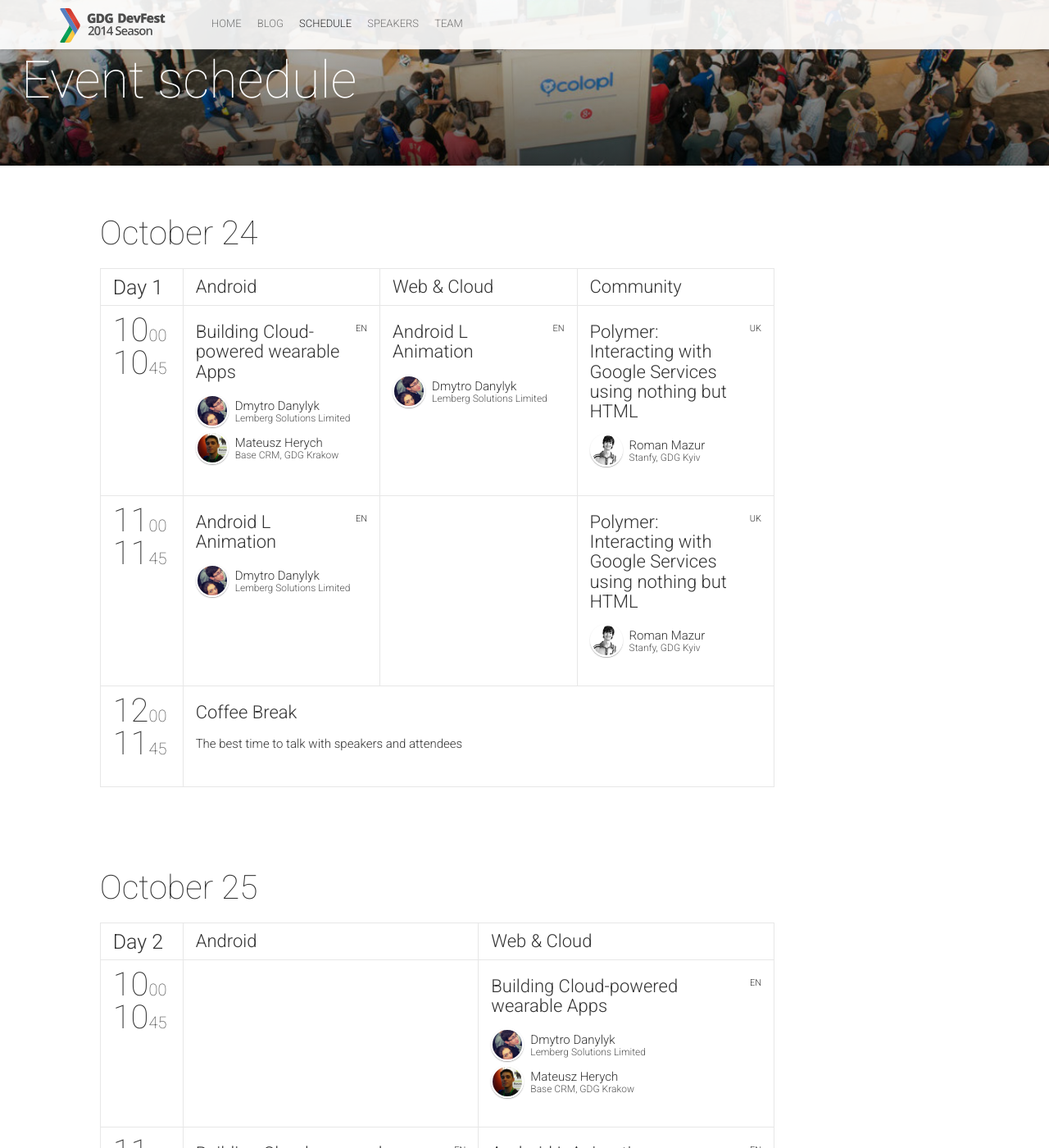
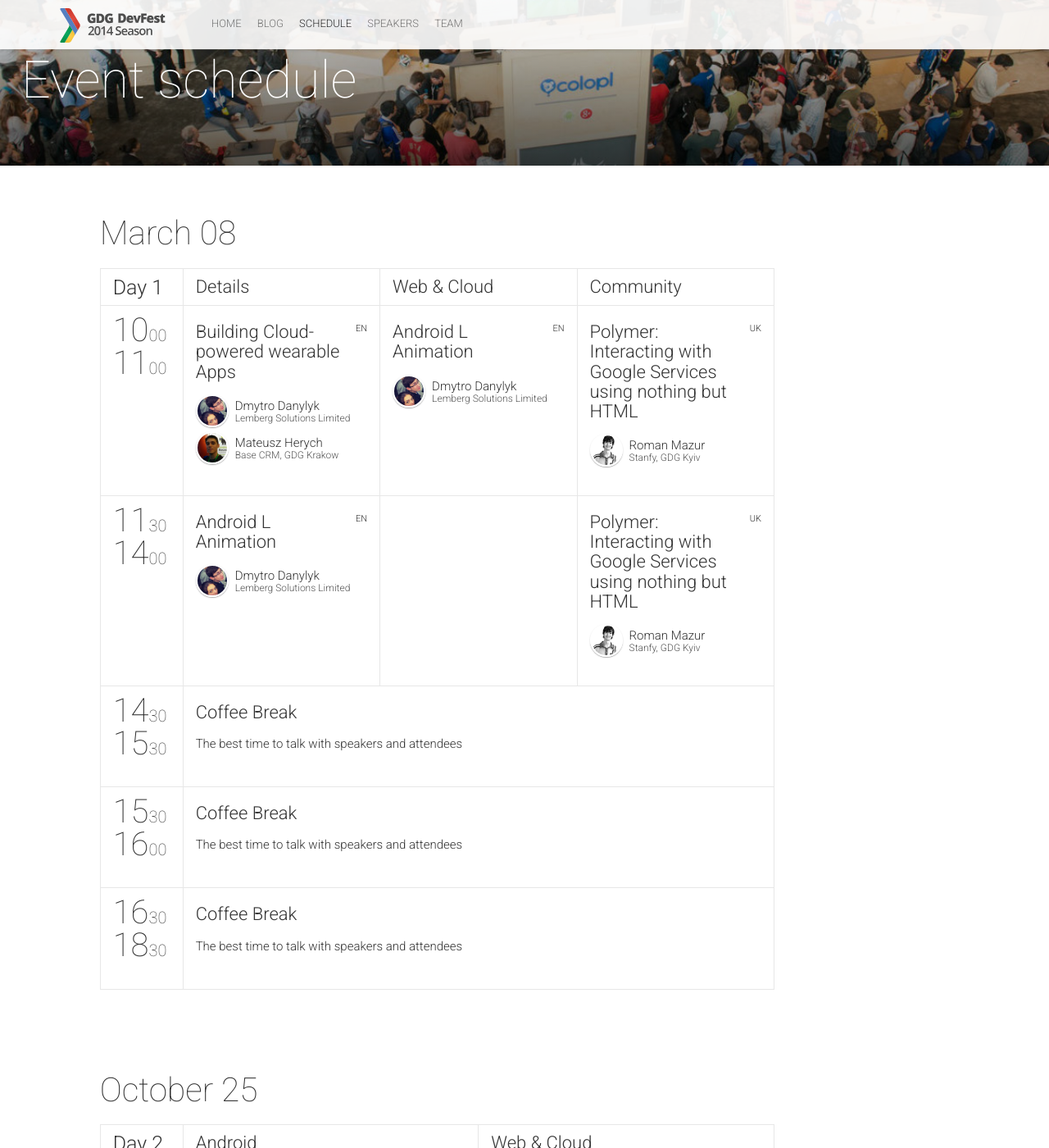
Before and after one commit to ravinepal/visitjanakpur, a Jekyll site: the page built from schedule.html, in a window 1280 px wide and 1400 px high, scrolled down 205 px. Shown: the whole window at 82% size. Built offline with Jekyll 4.4.1, drawn with Linux system fonts in a browser that asks for light colours; nearby versions of some CDN libraries; comment, search, counter and statistics services are not loaded.

Commit message:
Update schedule table

```diff
--- a/_data/schedule.yml
+++ b/_data/schedule.yml
@@ -1,25 +1,35 @@
 -
-  date: "2014-10-24"
-  dateReadable: "October 24"
+  date: "2017-03-08"
+  dateReadable: "March 08"
   tracks:
-    - {title: "Android", color: "#90be4e"}
+    - {title: "Details", color: "#90be4e"}
     - {title: "Web & Cloud", color: "#03a9f4"}
     - {title: "Community", color: "#e91e63"}
   timeslots:
     - {
     	startTime: "10:00",
-    	endTime: "10:45",
+    	endTime: "11:00",
     	sessionIds: [002, 003, 004]
     }
     - {
-        startTime: "11:00",
-        endTime: "11:45",
+        startTime: "11:30",
+        endTime: "14:00",
         sessionIds: [003, 404, 004]
     }
     - {
-    	startTime: "12:00",
-    	endTime: "11:45",
+    	startTime: "14:30",
+    	endTime: "15:30",
     	sessionIds: [307]
+    }
+    - {
+        startTime: "15:30",
+        endTime: "16:00",
+        sessionIds: [307]
+    }
+    - {
+        startTime: "16:30",
+        endTime: "18:30",
+        sessionIds: [307]
     }
 -
   date: "2014-10-25"
```
